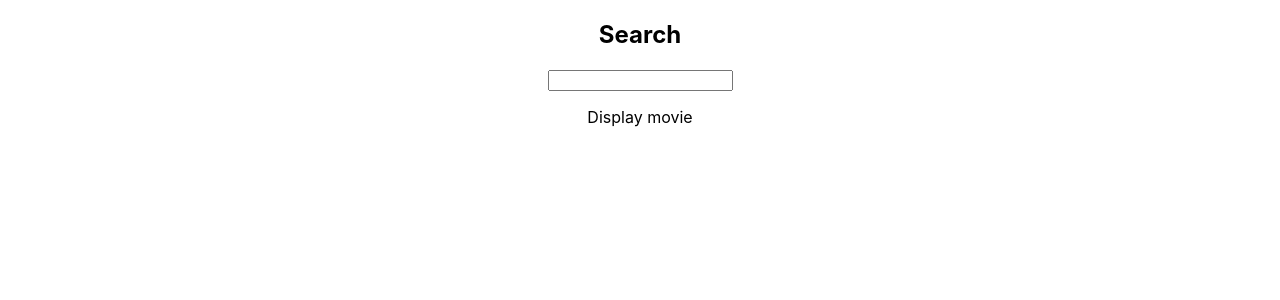
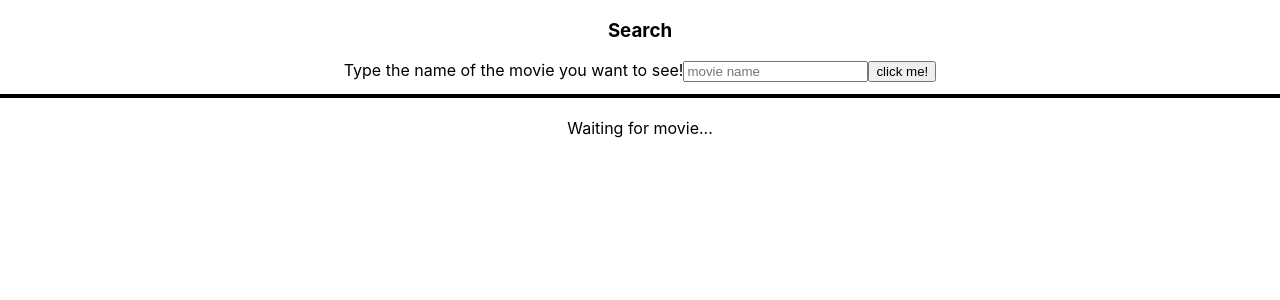
Before and after one commit to BertrandMuh/react-one, a React (Create React App) app: page / in a window 1280 px wide. Shown: the top 300 px of the page. Built offline with nearby package versions, Linux system fonts and the light colour scheme; no server answers.

Commit message:
add useEffect

```diff
--- a/package.json
+++ b/package.json
@@ -6,6 +6,8 @@
     "@testing-library/jest-dom": "^5.16.5",
     "@testing-library/react": "^13.4.0",
     "@testing-library/user-event": "^13.5.0",
+    "axios": "^1.3.2",
+    "cors": "^2.8.5",
     "dotenv": "^16.0.3",
     "express": "^4.18.2",
     "react": "^18.2.0",
--- a/src/App.js
+++ b/src/App.js
@@ -1,16 +1,24 @@
-import logo from './logo.svg';
+// import logo from './logo.svg';
 import './App.css';
+import { useState } from 'react';
 import Search from './components/search';
 import Movie from './components/display_movie';
 
 function App() {
+
+  const [searchedMovie, setSearchedMovie] = useState(null);
+  console.log(searchedMovie);
+
+  const logString = (string) => {
+    console.log("string is in APP", string);
+  }
+
   return (
     <div className="App">
-      <Search />
-      <Movie />
-
+      <Search setSearchedMovie={setSearchedMovie} user="Chase" logString={logString} />
+      <Movie searchedMovie={searchedMovie} />
     </div>
   );
-}
+};
 
 export default App;
--- /dev/null
+++ b/src/components/display_movie/index.css
@@ -0,0 +1,3 @@
+/* #movie-div{
+
+} */
--- a/src/components/display_movie/index.js
+++ b/src/components/display_movie/index.js
@@ -2,8 +2,33 @@ import React from 'react'
 
 
 function Movie(props) {
+    let { searchedMovie } = props;
+    console.log(searchedMovie);
+
+    const returnedMovieJSX = () => {
+        if (searchedMovie !== null) {
+            return (
+                <div>
+                    <h3>MOVIE DISPLAY</h3>
+                    <img src={searchedMovie.Poster} alt={searchedMovie.Title} />
+                    <h4>{searchedMovie.Title}</h4>
+                    <p>{searchedMovie.Plot}</p>
+                </div>
+            )
+        }
+        else {
+            return (
+                <div>
+                    Waiting for movie...
+                </div>
+            )
+        }
+    }
+
     return (
-        <div><p>Display movie</p></div>
+        <div id="movie-div">
+            {returnedMovieJSX()}
+        </div>
     )
 }
 
--- /dev/null
+++ b/src/components/search/index.css
@@ -0,0 +1,9 @@
+#search-div {
+    border-bottom: 2px solid black;
+    margin-bottom: 30px;
+
+}
+
+#movie-search {
+    margin-bottom: 30px;
+}
--- a/src/components/search/index.js
+++ b/src/components/search/index.js
@@ -1,15 +1,68 @@
 import React from 'react'
+import { useState, useEffect } from 'react';
+import './index.css'
+import axios from 'axios'
+
+const Search = (props) => {
+    // properties passed from parent
+    let { setSearchedMovie } = props;
+    let user = props.user;
+    let { logString } = props;
+
+    // passing argument inside the function
+    logString("This string is from Search Child Component!")
+    console.log(user);
+
+    const [searchString, setSearchString] = useState('');
+
+    // listen for submit and make call to server
+
+    const handleChange = (e) => {
+        console.dir(e.target.value); // What the element value WOULD BE after the change
+        let newValue = e.target.value;
+        // was t
+        // e.target.value is th
+        setSearchString(newValue)
+    }
+
+    const makeServerCall = async (string) => {
+        let serverResponse = await axios({
+            method: 'GET',
+            url: `http://localhost:5000/get_movie/${string}`
+        });
+        console.log(serverResponse);
+        setSearchString('');
+        setSearchedMovie(serverResponse.data)
+    }
+    useEffect(() => {
+        makeServerCall("Pacific Rim")
+    }, []);
+
+    const handleSubmit = (e) => {
+        e.preventDefault()
+        console.log("submitting!");
+        // if we don't prevent the default, the page will refresh
+        // call express server with the string
+        makeServerCall(searchString)
+    };
 
 
-function Search(props) {
     return (
-        <div>
-            <h2>Search</h2>
-            <input type="search" name="" value="" />
-        </div>
+        <section style={{ borderBottom: "4px solid black", marginBottom: "20px", paddingBottom: "12px" }}>
+            <h3>Search</h3>
+            <form onSubmit={(event) => handleSubmit(event)}>
+                <label htmlFor="movie-search">Type the name of the movie you want to see!</label>
+                <input
+                    type="search"
+                    name="movie-search"
+                    value={searchString}
+                    placeholder="movie name"
+                    onChange={(event) => handleChange(event)}
+                />
+                <button type="">click me!</button>
+            </form>
+        </section>
     )
-}
+};
 
-
-
-export default Search
+export default Search;
```
Also changed, not shown: server.js (+17 -4 lines), 2 other files (tests, documents, lock files or other folders).
